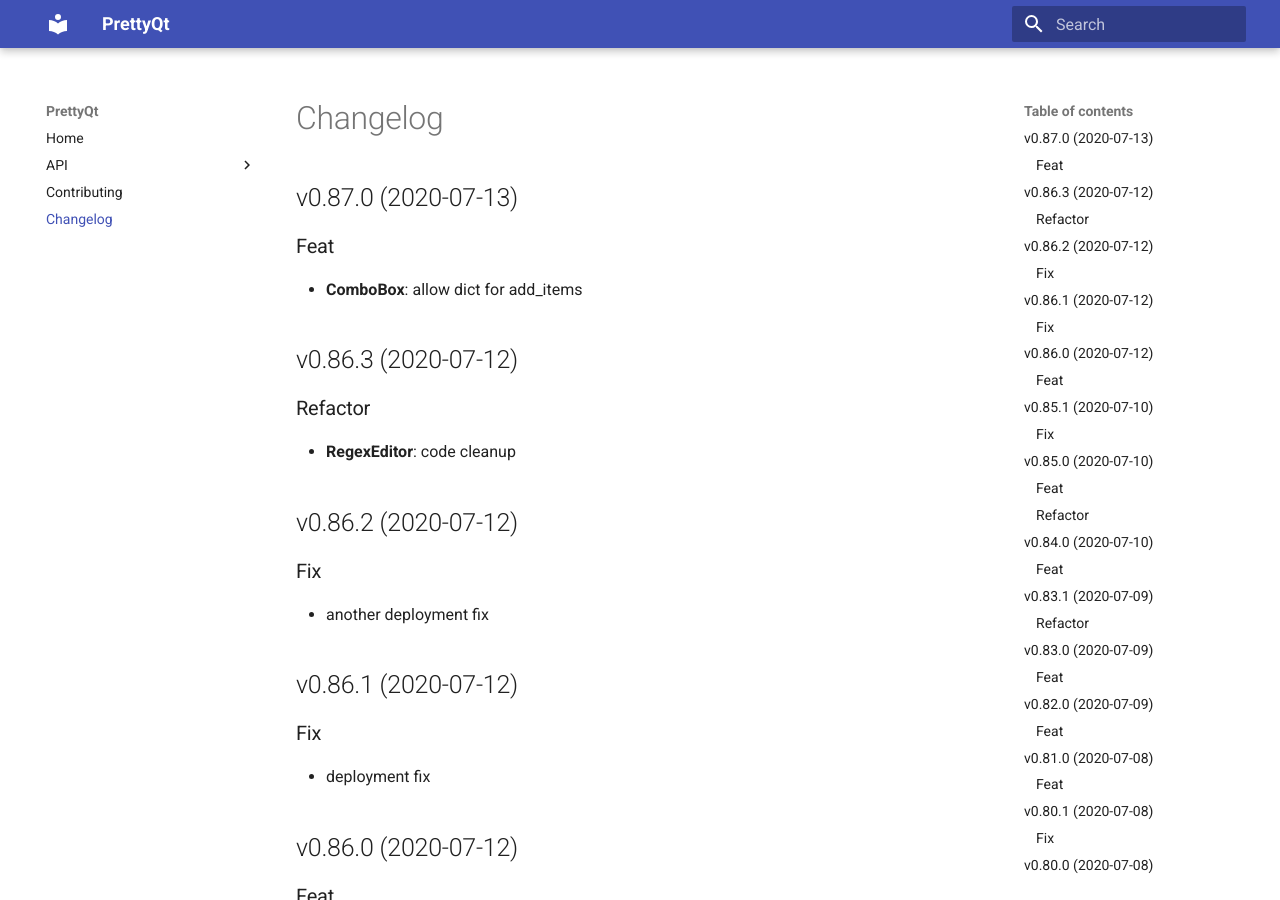
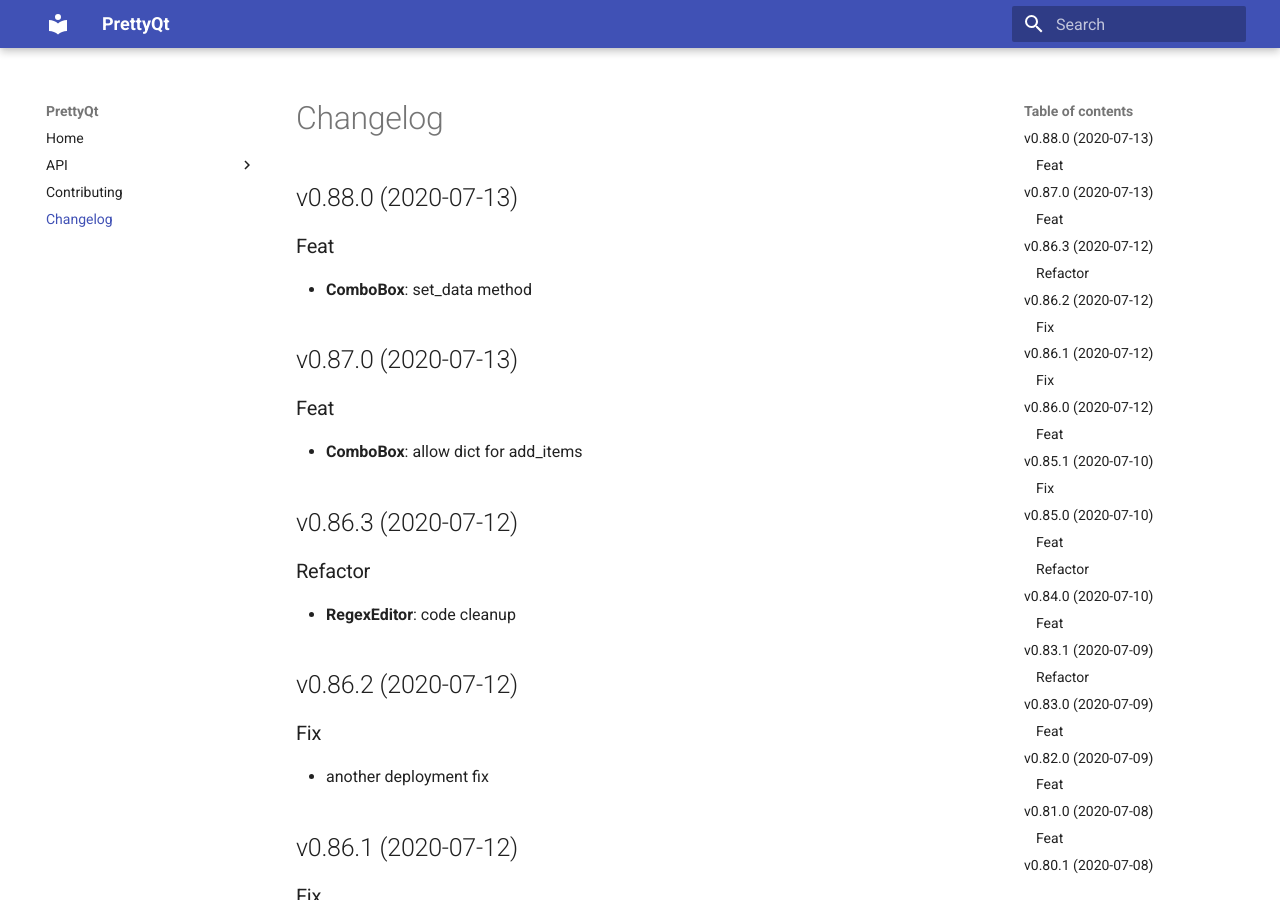
Before and after one commit to phil65/PrettyQt, an MkDocs documentation site: the page built from docs/changelog.md, in a window 1280 px wide and 900 px high. Built offline with MkDocs 1.6.1 and Material for MkDocs 9.7.7, drawn with Linux system fonts in a browser that asks for light colours.

Commit message:
bump: version 0.87.0 → 0.88.0

```diff
--- a/docs/changelog.md
+++ b/docs/changelog.md
@@ -1,3 +1,9 @@
+## v0.88.0 (2020-07-13)
+
+### Feat
+
+- **ComboBox**: set_data method
+
 ## v0.87.0 (2020-07-13)
 
 ### Feat
--- a/prettyqt/__init__.py
+++ b/prettyqt/__init__.py
@@ -4,7 +4,7 @@
 
 __author__ = """Philipp Temminghoff"""
 __email__ = "phil65@kodi.tv"
-__version__ = "0.87.0"
+__version__ = "0.88.0"
 
 
 __all__ = [
--- a/pyproject.toml
+++ b/pyproject.toml
@@ -1,6 +1,6 @@
 [tool.poetry]
 name = "PrettyQt"
-version = "0.87.0"
+version = "0.88.0"
 description = "A pythonic layer on top of qtpy"
 readme = 'docs/index.md'
 repository = "https://github.com/phil65/prettyqt"
@@ -123,7 +123,7 @@
 '''
 [tool.commitizen]
 name = "cz_conventional_commits"
-version = "0.87.0"
+version = "0.88.0"
 tag_format = "v$version"
 version_files = [
     "prettyqt/__init__.py:__version__",
--- a/setup.py
+++ b/setup.py
@@ -40,6 +40,6 @@
     packages=find_packages(),
     test_suite="tests",
     url="https://github.com/phil65/prettyqt",
-    version="0.87.0",
+    version="0.88.0",
     zip_safe=False,
 )
```
Also changed, not shown: CHANGELOG.md (+6 -0 lines).
